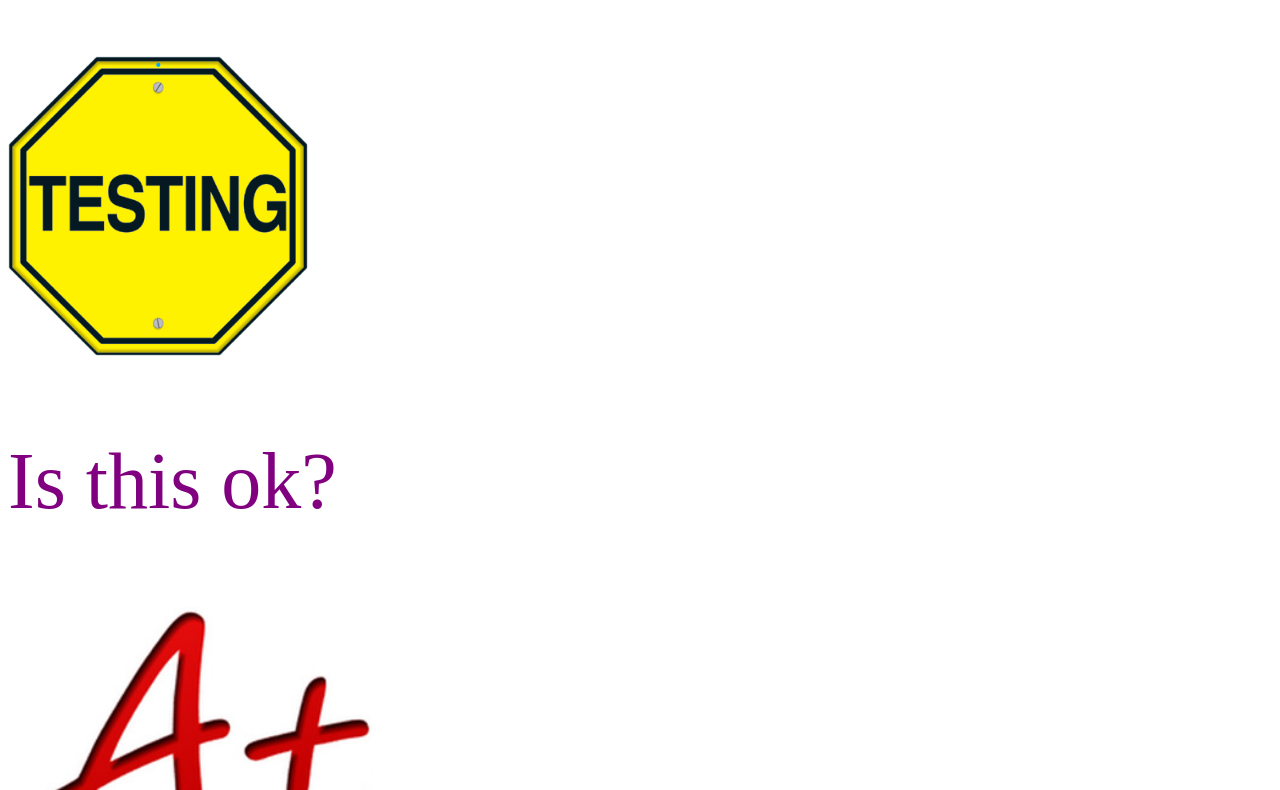
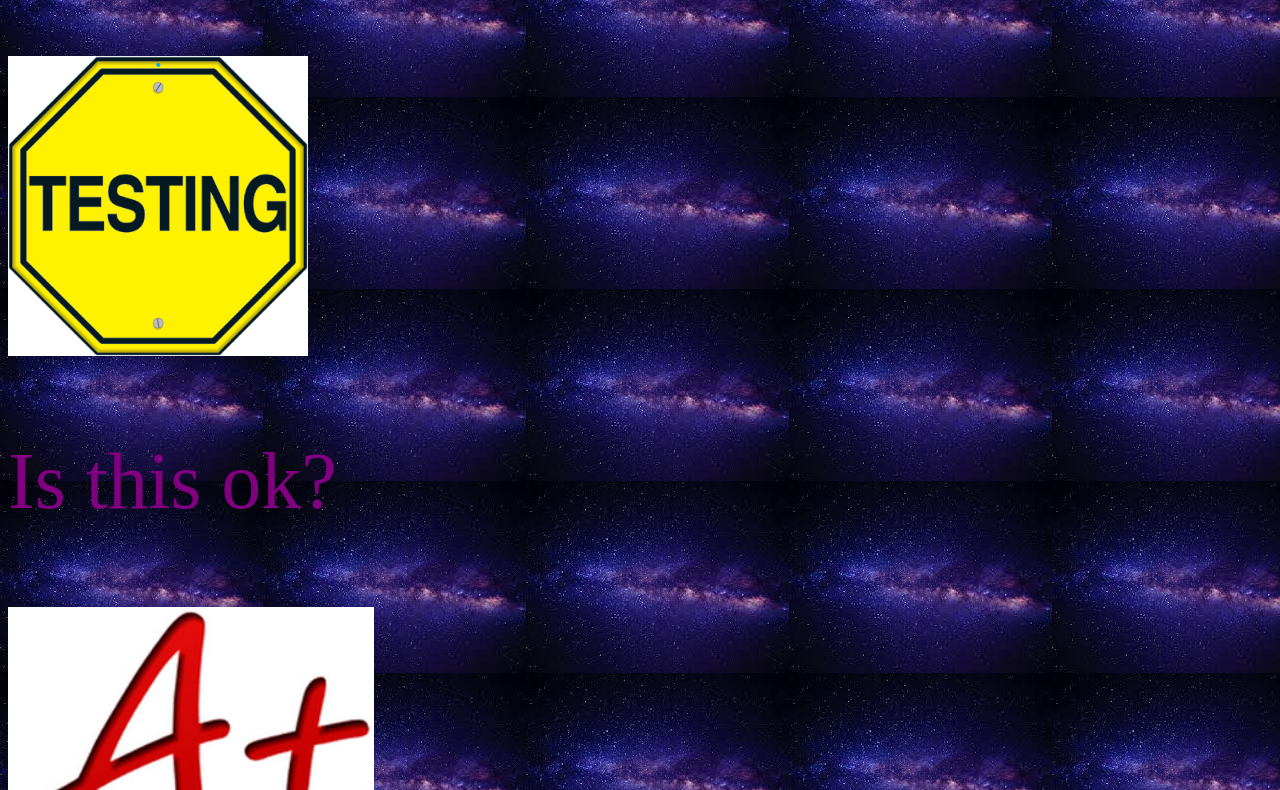
Before and after one commit to JoseTC/Test1, a plain HTML site: page index.html in a window 1280 px wide. Shown: the part 287-1077 px from the top of the page. Drawn offline with Linux system fonts and the light colour scheme.

Commit message:
added image and style

```diff
--- a/style.css
+++ b/style.css
@@ -14,3 +14,6 @@ img{
 	font-size: 80px;
 	color: purple;
 }
+body{
+	background-image: url("download.jpg");
+}
```
Also changed, not shown: download.jpg (added).
